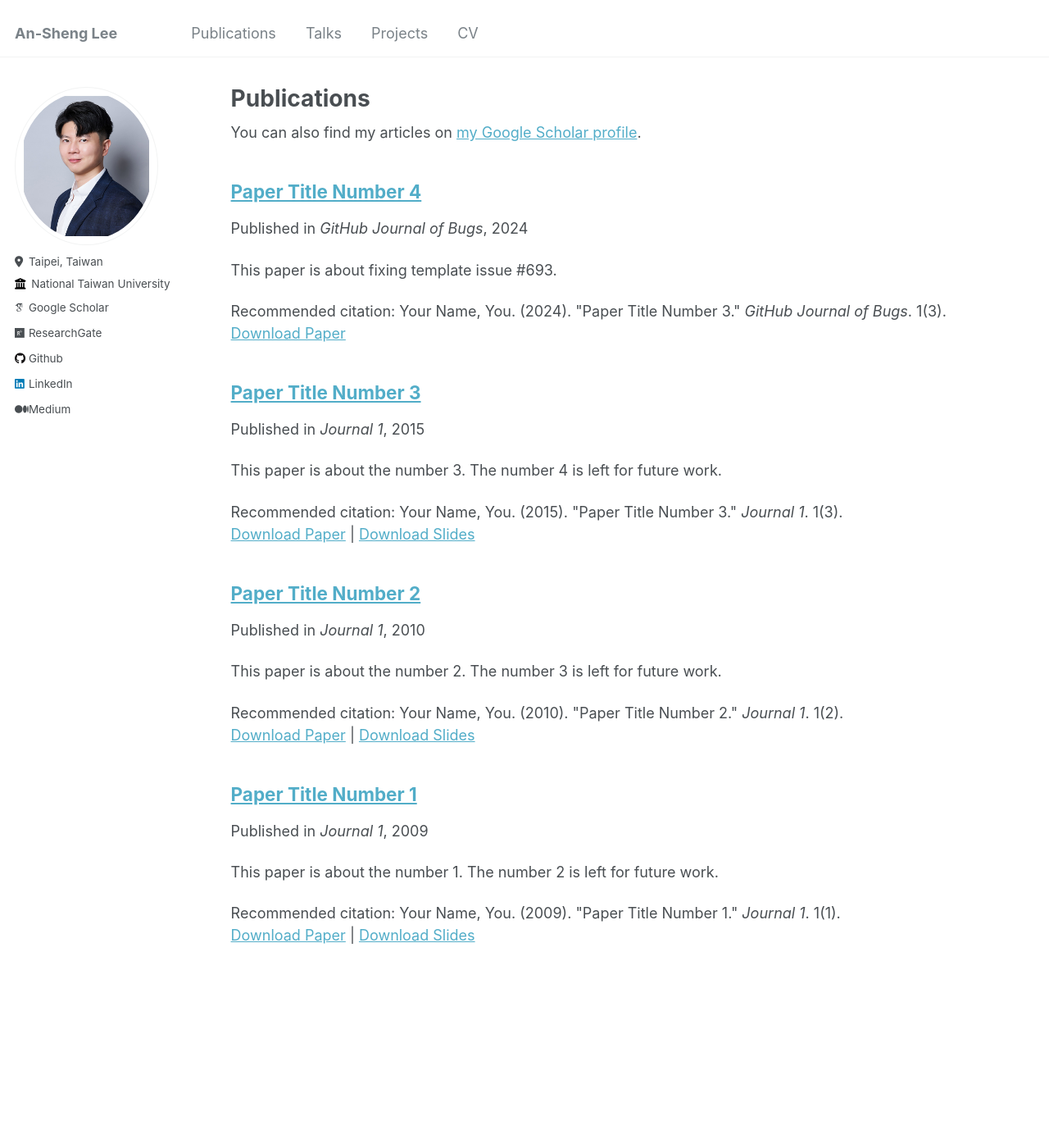
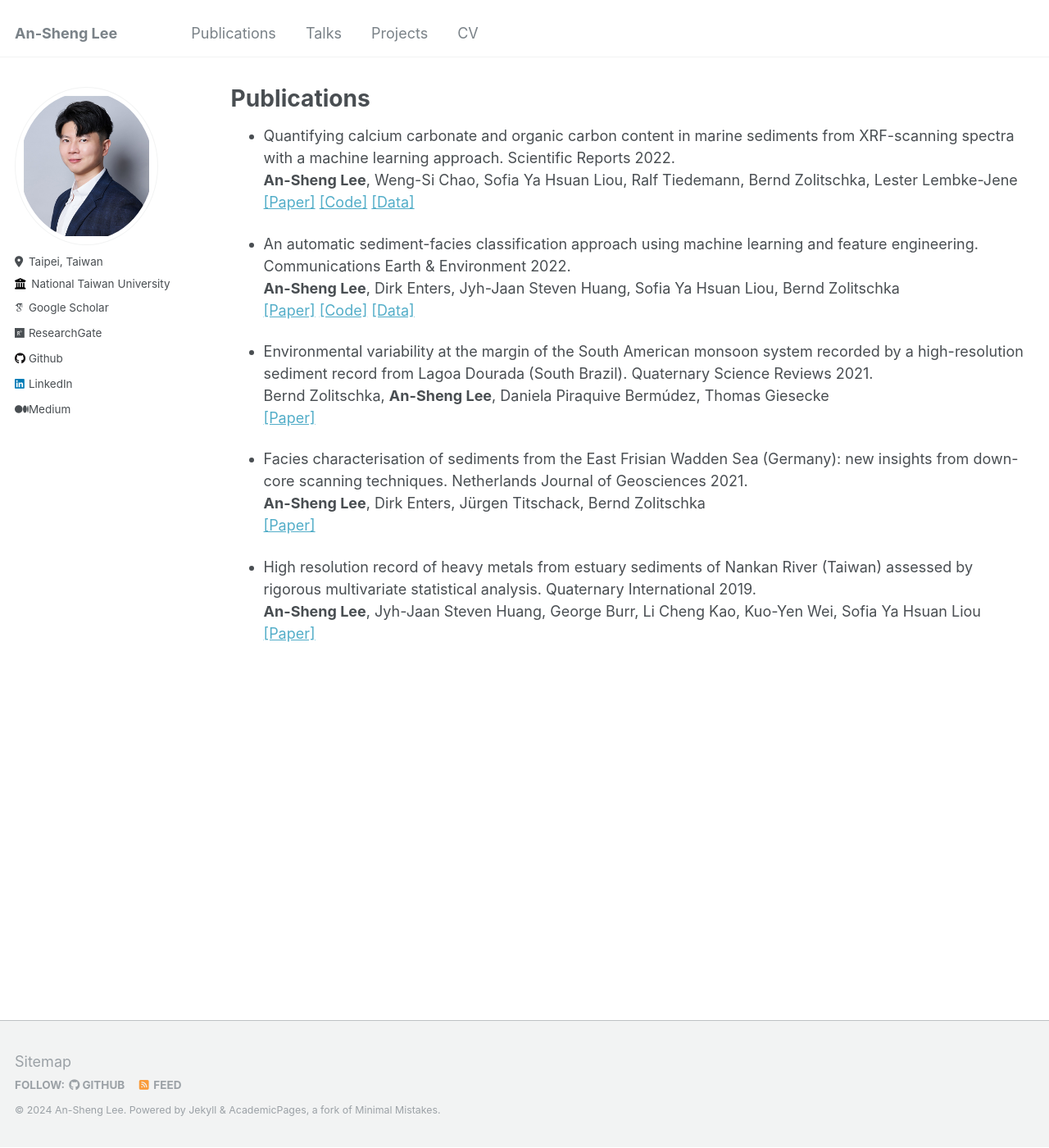
Before and after one commit to dispink/dispink.github.io, a Jekyll site: the page built from _pages/publications.md, in a window 1280 px wide and 1400 px high. Shown: the whole window at 82% size. Built offline with Jekyll 4.4.1, drawn with Linux system fonts in a browser that asks for light colours; some web fonts are replaced.

Commit message:
Manually build publications

```diff
--- a/_pages/publications.md
+++ b/_pages/publications.md
@@ -4,13 +4,30 @@
 permalink: /publications/
 author_profile: true
 ---
+- Quantifying calcium carbonate and organic carbon content in marine sediments from XRF-scanning spectra with a machine learning approach. Scientific Reports 2022.<br>
+__An-Sheng Lee__, Weng-Si Chao, Sofia Ya Hsuan Liou, Ralf Tiedemann, Bernd Zolitschka, Lester Lembke-Jene<br>
+[[Paper]](https://doi.org/10.1038/s41598-022-25377-x)
+[[Code]](https://github.com/dispink/CaCO3_NWP)
+[[Data]](https://doi.org/10.1594/PANGAEA.949225)
 
-{% if site.author.googlescholar %}
-  <div class="wordwrap">You can also find my articles on <a href="{{site.author.googlescholar}}">my Google Scholar profile</a>.</div>
-{% endif %}
 
-{% include base_path %}
+- An automatic sediment-facies classification approach using machine learning and feature engineering. Communications Earth & Environment 2022.<br>
+__An-Sheng Lee__, Dirk Enters, Jyh-Jaan Steven Huang, Sofia Ya Hsuan Liou, Bernd Zolitschka<br>
+[[Paper]](https://doi.org/10.1038/s43247-022-00631-2)
+[[Code]](https://github.com/dispink/WASA_faciesXRF)
+[[Data]](https://doi.org/10.1594/PANGAEA.946251)
 
-{% for post in site.publications reversed %}
-  {% include archive-single.html %}
-{% endfor %}
+
+- Environmental variability at the margin of the South American monsoon system recorded by a high-resolution sediment record from Lagoa Dourada (South Brazil). Quaternary Science Reviews 2021.<br>
+Bernd Zolitschka, __An-Sheng Lee__, Daniela Piraquive Bermúdez, Thomas Giesecke<br>
+[[Paper]](https://doi.org/10.1016/j.quascirev.2021.107204)
+
+
+- Facies characterisation of sediments from the East Frisian Wadden Sea (Germany): new insights from down-core scanning techniques. Netherlands Journal of Geosciences 2021.<br>
+__An-Sheng Lee__, Dirk Enters, Jürgen Titschack, Bernd Zolitschka<br>
+[[Paper]](https://doi.org/10.1017/njg.2021.6)
+
+
+- High resolution record of heavy metals from estuary sediments of Nankan River (Taiwan) assessed by rigorous multivariate statistical analysis. Quaternary International 2019.<br>
+__An-Sheng Lee__, Jyh-Jaan Steven Huang, George Burr, Li Cheng Kao, Kuo-Yen Wei, Sofia Ya Hsuan Liou<br>
+[[Paper]](https://doi.org/10.1016/j.quaint.2018.11.018)
```
